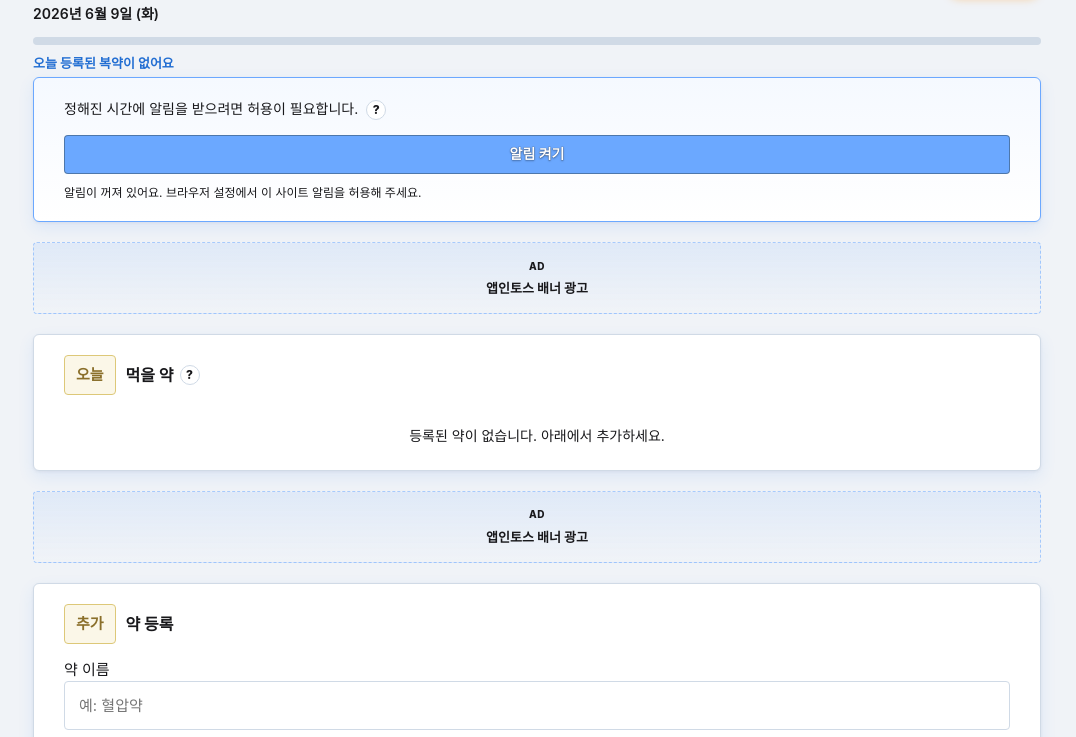
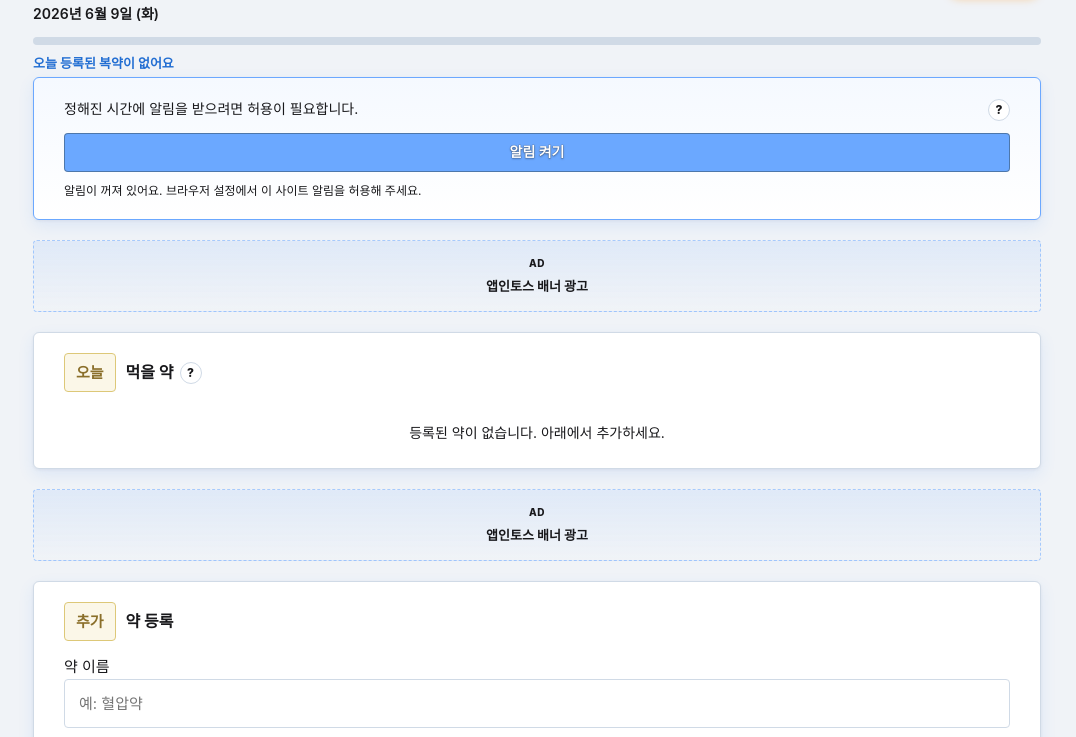
Before and after one commit to drakekim00-spec/pill-time, a plain HTML site: page index.html in a window 1280 px wide. Shown: the part 44-781 px from the top of the page, without its empty margins (103-1179 px from the left). Drawn offline with Linux system fonts and the light colour scheme; a web font is replaced by a local one.

Commit message:
물음표 터치 수정·도움말 팝업 가로 확대
Co-authored-by: Cursor <cursoragent@cursor.com>

```diff
--- a/app.css
+++ b/app.css
@@ -454,15 +454,30 @@
   background: linear-gradient(180deg, #f5f9ff 0%, #fff 100%);
 }
 
+.pr-notify-lead-row {
+  display: flex;
+  align-items: flex-start;
+  gap: 6px;
+  margin-bottom: 12px;
+}
+
 .pr-notify-lead {
-  margin: 0 0 12px;
+  margin: 0;
+  flex: 1 1 auto;
   font-size: 14px;
   line-height: 1.55;
 }
 
-.pr-notify-lead .ui-help {
-  margin-left: 4px;
-  vertical-align: middle;
+.pr-notify-help {
+  flex-shrink: 0;
+  margin-left: 0;
+  margin-top: 1px;
+  z-index: 2;
+}
+
+.pr-body .ui-help-popover {
+  min-width: 268px;
+  max-width: min(360px, calc(100vw - 32px));
 }
 
 .pr-notify-btn {
--- a/index.html
+++ b/index.html
@@ -11,7 +11,7 @@
   <link rel="stylesheet" href="https://cdn.jsdelivr.net/gh/orioncactus/pretendard@v1.3.9/dist/web/static/pretendard.min.css">
   <link rel="stylesheet" href="ui/tokens.css">
   <link rel="stylesheet" href="ui/components.css">
-  <link rel="stylesheet" href="app.css?v=7">
+  <link rel="stylesheet" href="app.css?v=8">
   <script src="ui/ui-help.js" defer></script>
   <script src="app.js?v=9" defer></script>
 </head>
@@ -32,9 +32,9 @@
     </header>
 
     <section class="ui-card pr-notify-card" id="prNotifyCard" hidden>
-      <p class="pr-notify-lead">
-        정해진 시간에 알림을 받으려면 허용이 필요합니다.
-        <span class="ui-help">
+      <div class="pr-notify-lead-row">
+        <p class="pr-notify-lead">정해진 시간에 알림을 받으려면 허용이 필요합니다.</p>
+        <span class="ui-help pr-notify-help">
           <button type="button" class="ui-help-btn" aria-label="알림 허용 안내" aria-expanded="false">?</button>
           <div class="ui-help-popover" role="tooltip">
             <p><strong>알아두면 좋은 점</strong></p>
@@ -43,7 +43,7 @@
             <p>토스 미니앱에서는 토스 알림도 허용해 두는 게 좋아요.</p>
           </div>
         </span>
-      </p>
+      </div>
       <button type="button" class="ui-btn ui-btn-primary pr-notify-btn" id="prNotifyBtn">알림 켜기</button>
       <p class="pr-notify-hint" id="prNotifyHint"></p>
     </section>
--- a/ui/components.css
+++ b/ui/components.css
@@ -524,9 +524,10 @@ body.ui-has-bottom-nav {
 }
 
 .ui-help-btn {
-  width: 20px;
-  height: 20px;
-  min-width: 20px;
+  position: relative;
+  width: 22px;
+  height: 22px;
+  min-width: 22px;
   padding: 0;
   border: var(--ui-border-width) solid var(--ui-border);
   border-radius: 50%;
@@ -541,7 +542,15 @@ body.ui-has-bottom-nav {
   align-items: center;
   justify-content: center;
   text-align: center;
+  touch-action: manipulation;
+  -webkit-tap-highlight-color: transparent;
   transition: border-color 0.12s, color 0.12s, background 0.12s;
+}
+
+.ui-help-btn::after {
+  content: "";
+  position: absolute;
+  inset: -10px;
 }
 
 .ui-help-btn:hover,
--- a/ui/ui-help.js
+++ b/ui/ui-help.js
@@ -30,17 +30,36 @@
     var pop = helpEl.querySelector(".ui-help-popover");
     if (!btn || !pop) return;
 
+    var touchToggleLock = false;
+
     btn.addEventListener("click", function (e) {
+      e.preventDefault();
       e.stopPropagation();
+      if (touchToggleLock) return;
       toggle(helpEl, btn, pop);
     });
+
+    btn.addEventListener(
+      "touchend",
+      function (e) {
+        e.preventDefault();
+        e.stopPropagation();
+        touchToggleLock = true;
+        toggle(helpEl, btn, pop);
+        window.setTimeout(function () {
+          touchToggleLock = false;
+        }, 400);
+      },
+      { passive: false },
+    );
 
     pop.addEventListener("click", function (e) {
       e.stopPropagation();
     });
   });
 
-  document.addEventListener("click", function () {
+  document.addEventListener("click", function (e) {
+    if (e.target.closest(".ui-help")) return;
     closeAll(null);
   });
 
```
